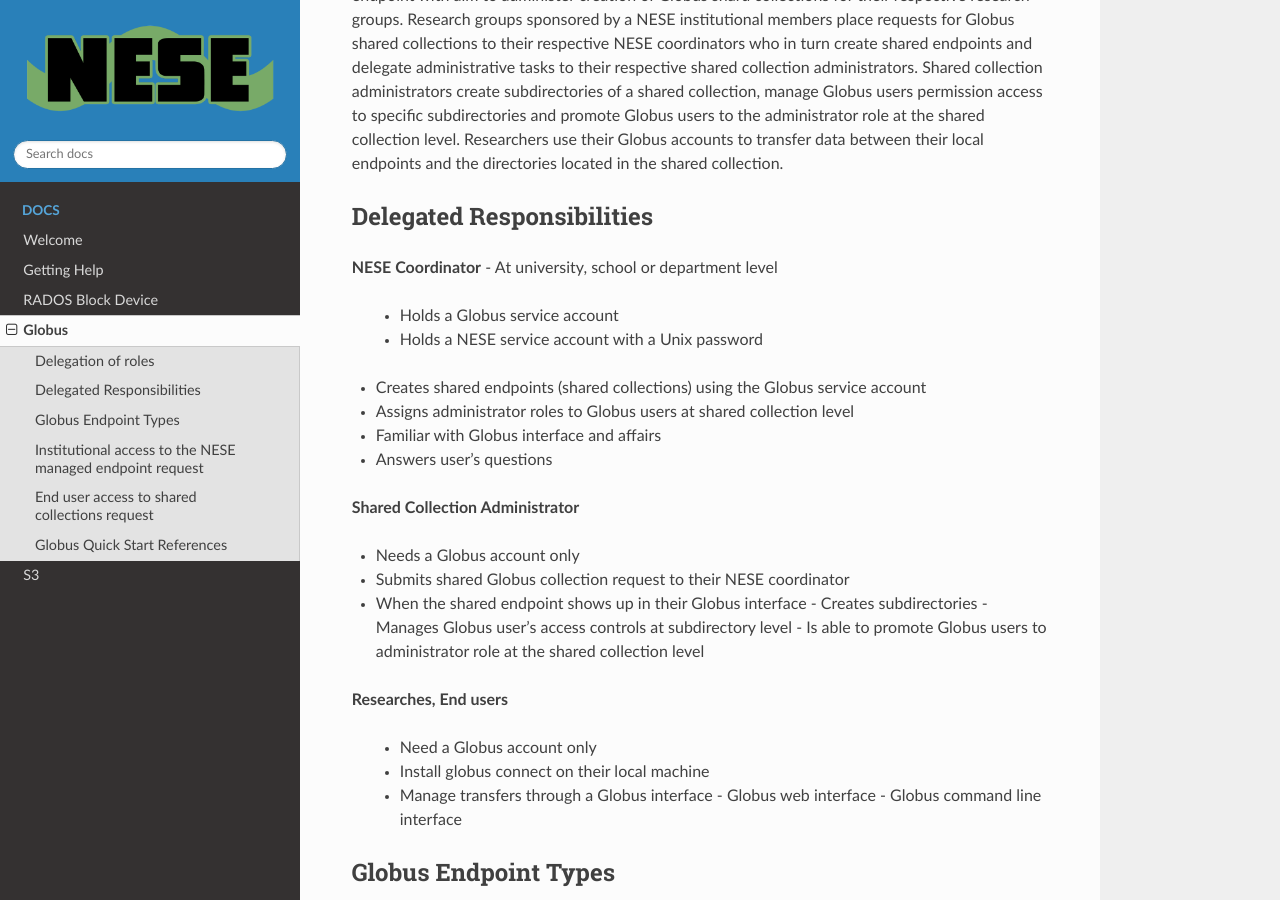
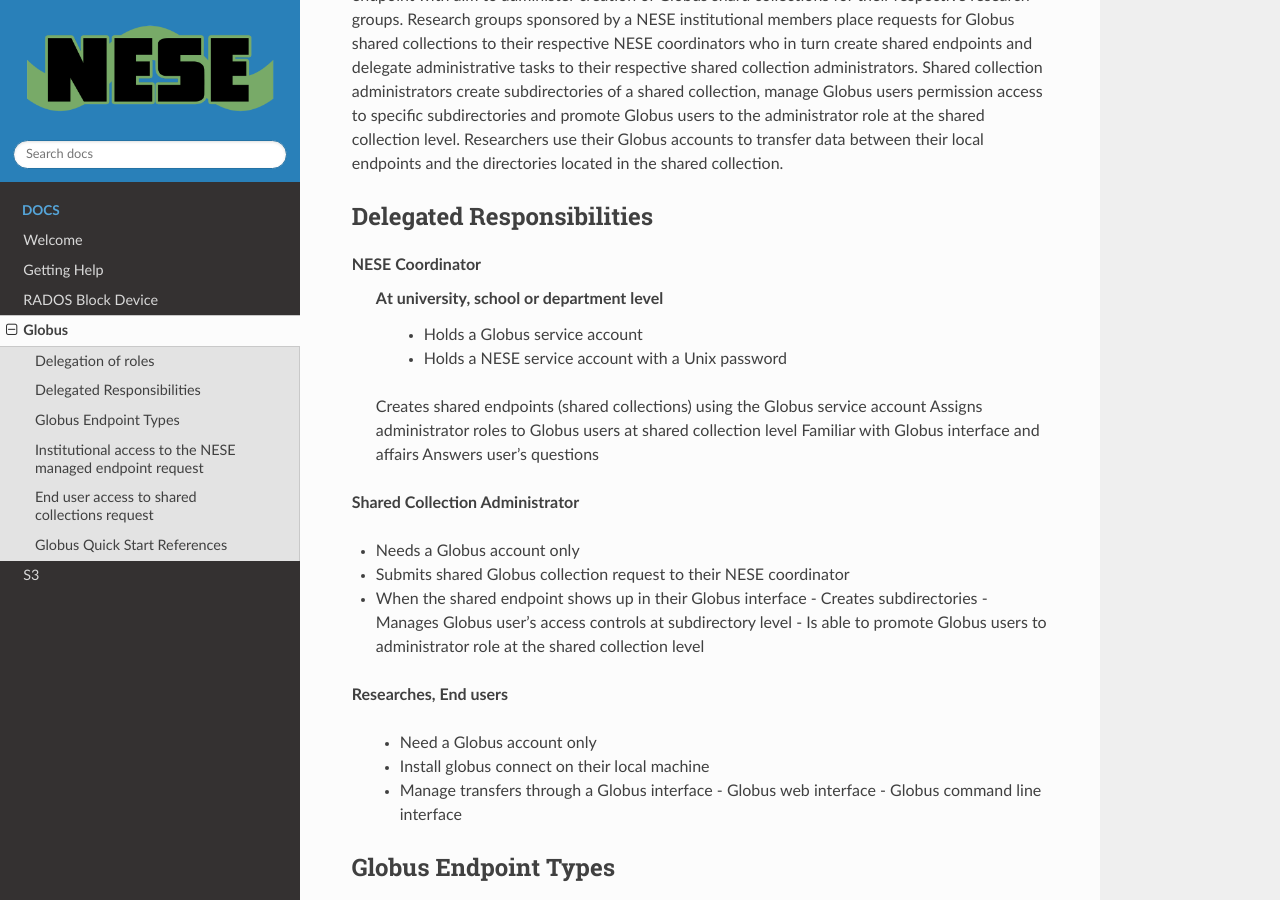
Before and after one commit to fasrc/nese-public-documentation, a Sphinx documentation site: the page built from docs/source/ceph/globus.rst, in a window 1280 px wide and 900 px high, scrolled down 424 px. Built offline with Sphinx 7.4.7 and the Read the Docs theme 2.0.0, drawn with Linux system fonts in a browser that asks for light colours.

Commit message:
fixing syntax

```diff
--- a/docs/source/ceph/globus.rst
+++ b/docs/source/ceph/globus.rst
@@ -15,14 +15,14 @@
 
 Delegated Responsibilities
 --------------------------
-**NESE Coordinator**
-- At university, school or department level
-  - Holds a Globus service account
-  - Holds a NESE service account with a Unix password
-- Creates shared endpoints (shared collections) using the Globus service account
-- Assigns administrator roles to Globus users at shared collection level
-- Familiar with Globus interface and affairs
-- Answers user’s questions
+NESE Coordinator
+	At university, school or department level
+  		- Holds a Globus service account
+  		- Holds a NESE service account with a Unix password
+	Creates shared endpoints (shared collections) using the Globus service account
+	Assigns administrator roles to Globus users at shared collection level
+	Familiar with Globus interface and affairs
+	Answers user’s questions
 
 **Shared Collection Administrator**
 
```
